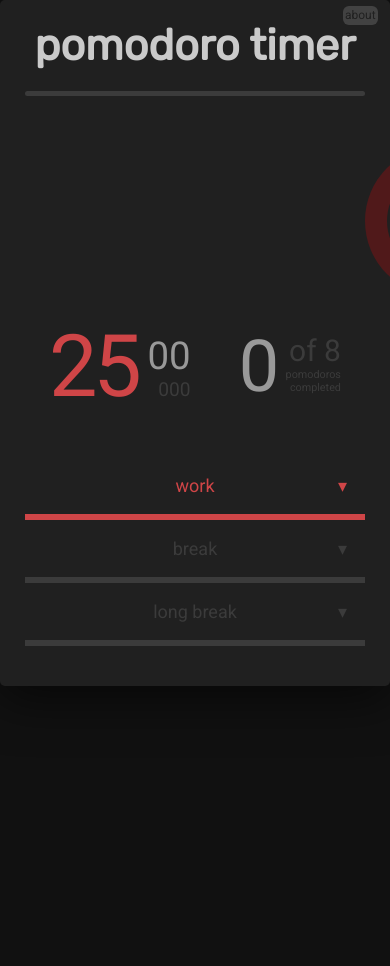
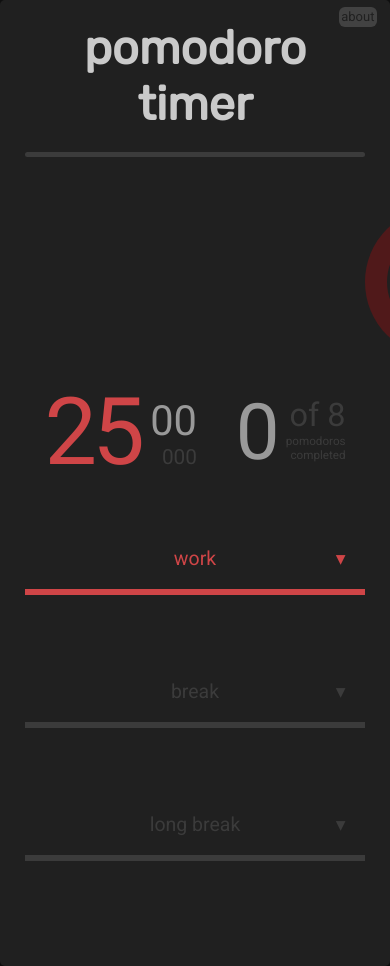
Before and after one commit to arielbk/pomodoro-timer, a React (Create React App) app: page / in a window 390 px wide. Shown: the top 966 px of the page. Before the commit the page ends 844 px from the top, so only its background shows below. Built offline with nearby package versions, Linux system fonts and the light colour scheme.

Commit message:
responsive media queries for smaller screen sizes

```diff
--- a/src/media-queries.css
+++ b/src/media-queries.css
@@ -5,11 +5,16 @@
 
 @media (max-width: 700px) {
   body {
-    font-size: 12px;
+    font-size: 13px;
   }
   .app {
     margin: 0;
     padding: 20px 25px 40px 25px;
+  }
+
+  .main-content {
+    flex-wrap: wrap;
+    margin: 50px 0 40px 0;
   }
 
   .about-toggle {
@@ -29,6 +34,14 @@
     display: block;
   }
 
+  .settings-work,
+  .settings-break,
+  .settings-long-break {
+    margin-bottom: 5em;
+  }
+
+
+
   .timer-title {
     padding: 1em;
     height: inherit;
@@ -39,6 +52,16 @@
   .settings-item {
     width: 100%;
     margin: 0;
+    font-size: 1.5em;
+    line-height: 3em;
+  }
+  .settings-sound .sound-icon {
+    left: 5.5em;
+    position: inherit;
+  }
+  .sound-progress-tab {
+    height: 20px;
+    width: 20px;
   }
   .settings-goal,
   .settings-lb-set {
@@ -56,10 +79,3 @@
     padding: 20px 25px 40px 25px;
   }
 }
-
-@media(max-width: 700px) {
-  .main-content {
-    flex-wrap: wrap;
-    margin: 50px 0 40px 0;
-  }
-}
```
